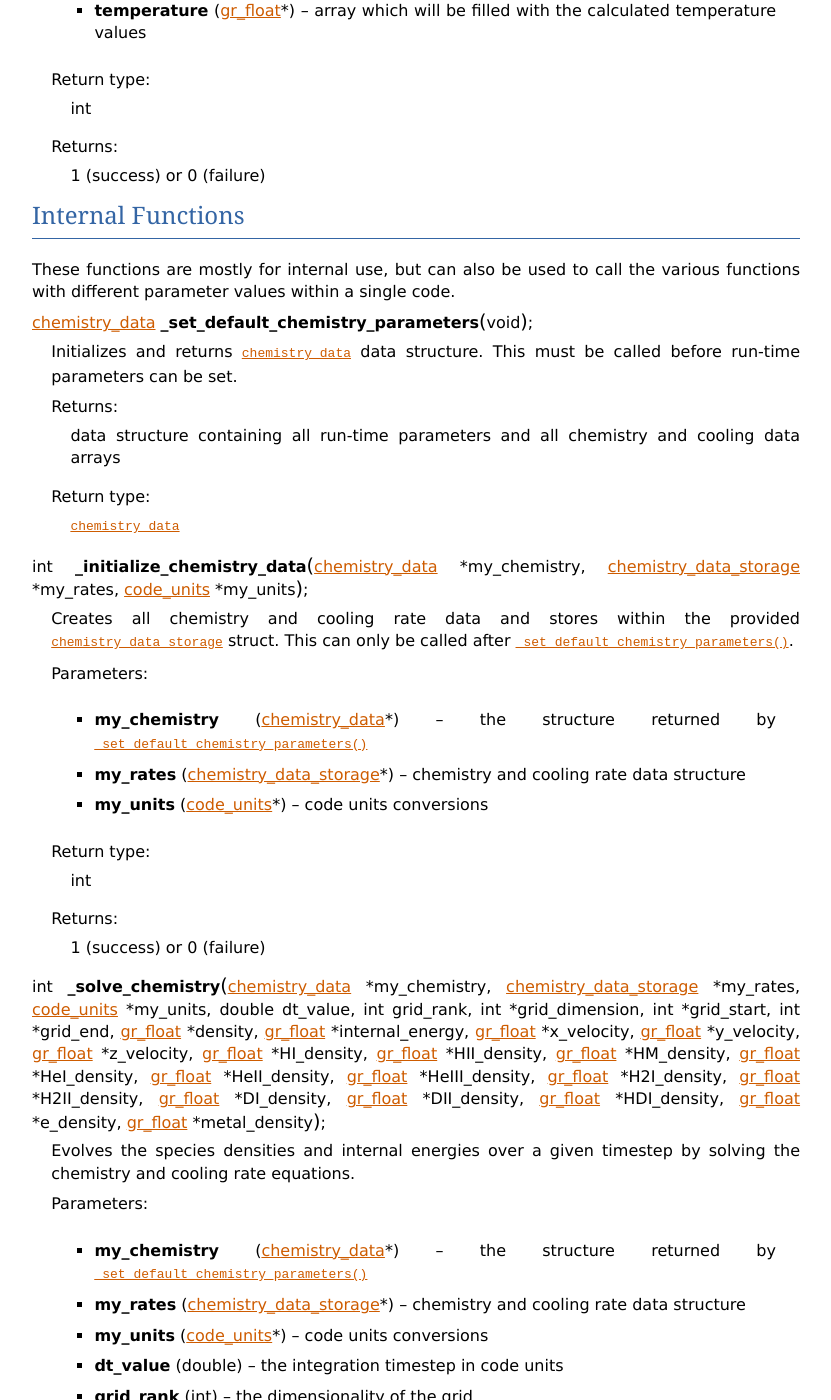
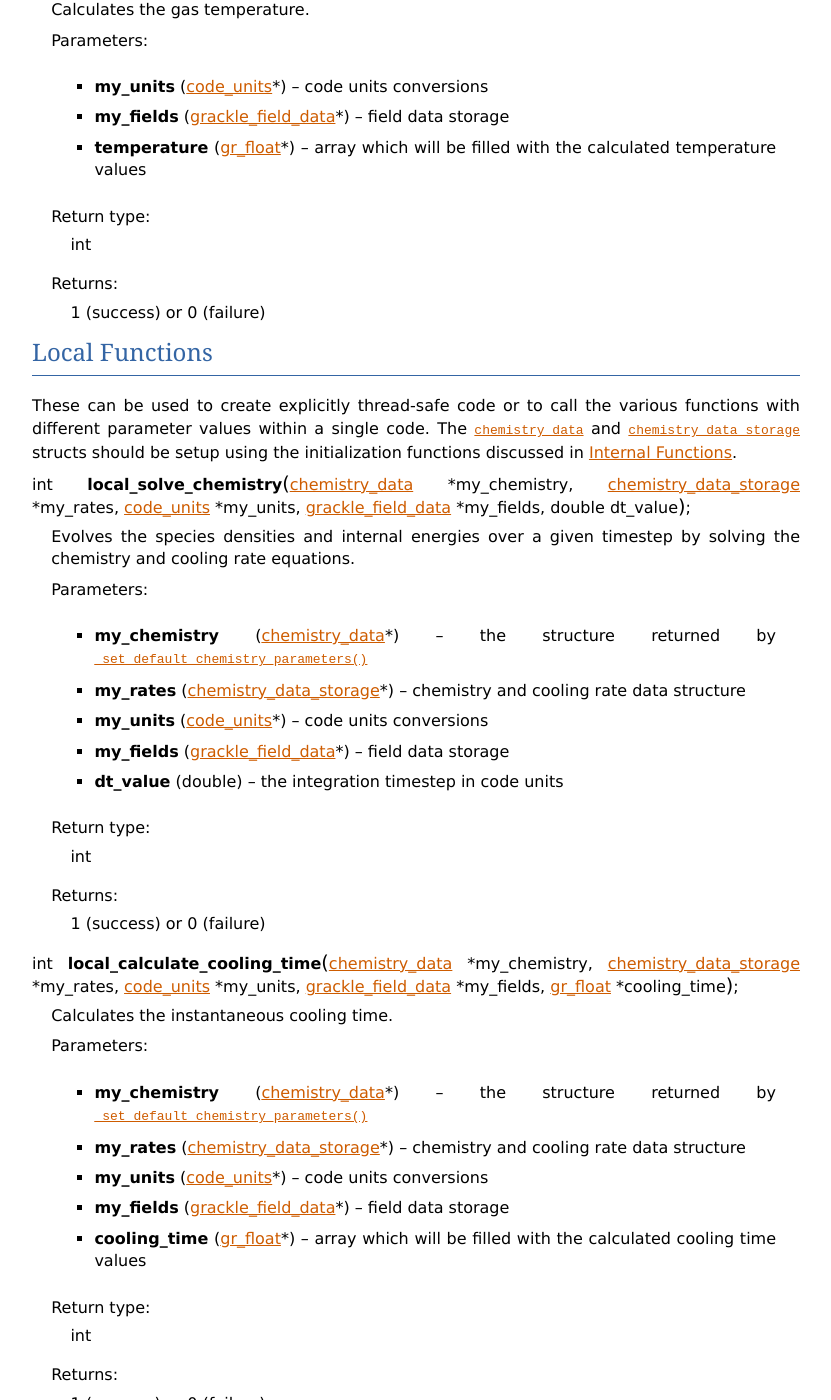
Before and after one commit to grackle-project/grackle, a Sphinx documentation site: the page built from doc/source/Reference.rst, in a window 1280 px wide and 1400 px high, scrolled down 2686 px. Shown: the whole window, without its empty margins (48-879 px from the left). Built offline with Sphinx 7.4.7, drawn with Linux system fonts in a browser that asks for light colours; some of the changed text lies outside the part shown.

Commit message:
Add docs for local functions.

```diff
--- a/doc/source/Reference.rst
+++ b/doc/source/Reference.rst
@@ -3,12 +3,19 @@
 API Reference
 =============
 
-Grackle has two versions of most functions.  The :ref:`primary_functions`,
-discussed in :ref:`functions`, make use of the :c:data:`grackle_field_data`
-struct and internally stored instances :c:data:`chemistry_data` and
-:c:data:`chemistry_data_storage` structs.  A set of :ref:`internal_functions`
-also exist and require the user to provide their own instances of the
-:c:data:`chemistry_data` and :c:data:`chemistry_data_storage`.
+Grackle has three versions of most functions.
+
+1. The :ref:`primary_functions`, discussed in :ref:`functions`, make
+   use of internally stored instances of the :c:data:`chemistry_data`
+   and :c:data:`chemistry_data_storage` structs declared in **grackle.h**.
+
+2. :ref:`local_functions` require pointers to :c:data:`chemistry_data`
+   and :c:data:`chemistry_data_storage` instances to be provided as
+   arguments.  These are explicity thread-safe as they use no global data.
+
+3. :ref:`internal_functions` take pointers to individual field arrays
+   instead of using the :c:data:`grackle_field_data` struct.  These are
+   mainly used by the Python interface.
 
 .. _primary_functions:
 
@@ -86,13 +93,87 @@ Primary Functions
    :rtype: int
    :returns: 1 (success) or 0 (failure)
 
+.. _local_functions:
+
+Local Functions
+---------------
+
+These can be used to create explicitly thread-safe code or to call
+the various functions with different parameter values within a
+single code.  The :c:data:`chemistry_data` and
+:c:data:`chemistry_data_storage` structs should be setup using the
+initialization functions discussed in :ref:`internal_functions`.
+
+.. c:function:: int local_solve_chemistry(chemistry_data *my_chemistry, chemistry_data_storage *my_rates, code_units *my_units, grackle_field_data *my_fields, double dt_value);
+
+   Evolves the species densities and internal energies over a given timestep
+   by solving the chemistry and cooling rate equations.
+
+   :param chemistry_data* my_chemistry: the structure returned by :c:func:`_set_default_chemistry_parameters`
+   :param chemistry_data_storage* my_rates: chemistry and cooling rate data structure
+   :param code_units* my_units: code units conversions
+   :param grackle_field_data* my_fields: field data storage
+   :param double dt_value: the integration timestep in code units
+   :rtype: int
+   :returns: 1 (success) or 0 (failure)
+
+.. c:function:: int local_calculate_cooling_time(chemistry_data *my_chemistry, chemistry_data_storage *my_rates, code_units *my_units, grackle_field_data *my_fields, gr_float *cooling_time);
+
+   Calculates the instantaneous cooling time.
+
+   :param chemistry_data* my_chemistry: the structure returned by :c:func:`_set_default_chemistry_parameters`
+   :param chemistry_data_storage* my_rates: chemistry and cooling rate data structure
+   :param code_units* my_units: code units conversions
+   :param grackle_field_data* my_fields: field data storage
+   :param gr_float* cooling_time: array which will be filled with the calculated cooling time values
+   :rtype: int
+   :returns: 1 (success) or 0 (failure)
+
+.. c:function:: int local_calculate_gamma(chemistry_data *my_chemistry, chemistry_data_storage *my_rates, code_units *my_units, grackle_field_data *my_fields, gr_float *my_gamma);
+
+   Calculates the effective adiabatic index.  This is only useful with
+   :c:data:`primordial_chemistry` >= 2 as the only thing that alters gamma from the single
+   value is H\ :sub:`2`.
+
+   :param chemistry_data* my_chemistry: the structure returned by :c:func:`_set_default_chemistry_parameters`
+   :param chemistry_data_storage* my_rates: chemistry and cooling rate data structure
+   :param code_units* my_units: code units conversions
+   :param grackle_field_data* my_fields: field data storage
+   :param gr_float* my_gamma: array which will be filled with the calculated gamma values
+   :rtype: int
+   :returns: 1 (success) or 0 (failure)
+
+.. c:function:: int local_calculate_pressure(chemistry_data *my_chemistry, chemistry_data_storage *my_rates, code_units *my_units, grackle_field_data *my_fields, gr_float *pressure);
+
+   Calculates the gas pressure.
+
+   :param chemistry_data* my_chemistry: the structure returned by :c:func:`_set_default_chemistry_parameters`
+   :param chemistry_data_storage* my_rates: chemistry and cooling rate data structure
+   :param code_units* my_units: code units conversions
+   :param grackle_field_data* my_fields: field data storage
+   :param gr_float* pressure: array which will be filled with the calculated pressure values
+   :rtype: int
+   :returns: 1 (success) or 0 (failure)
+
+.. c:function:: int local_calculate_temperature(chemistry_data *my_chemistry, chemistry_data_storage *my_rates, code_units *my_units, grackle_field_data *my_fields, gr_float *temperature);
+
+   Calculates the gas temperature.
+
+   :param chemistry_data* my_chemistry: the structure returned by :c:func:`_set_default_chemistry_parameters`
+   :param chemistry_data_storage* my_rates: chemistry and cooling rate data structure
+   :param code_units* my_units: code units conversions
+   :param grackle_field_data* my_fields: field data storage
+   :param gr_float* temperature: array which will be filled with the calculated temperature values
+   :rtype: int
+   :returns: 1 (success) or 0 (failure)
+
 .. _internal_functions:
 
 Internal Functions
 ------------------
 
-These functions are mostly for internal use, but can also be used to call the various
-functions with different parameter values within a single code.
+These functions are mostly for internal use.  The initialization functions
+described here can be used in conjunction with the :ref:`local_functions`.
 
 .. c:function:: chemistry_data _set_default_chemistry_parameters(void);
 
```
Also changed, not shown: doc/source/Integration.rst (+7 -0 lines).
